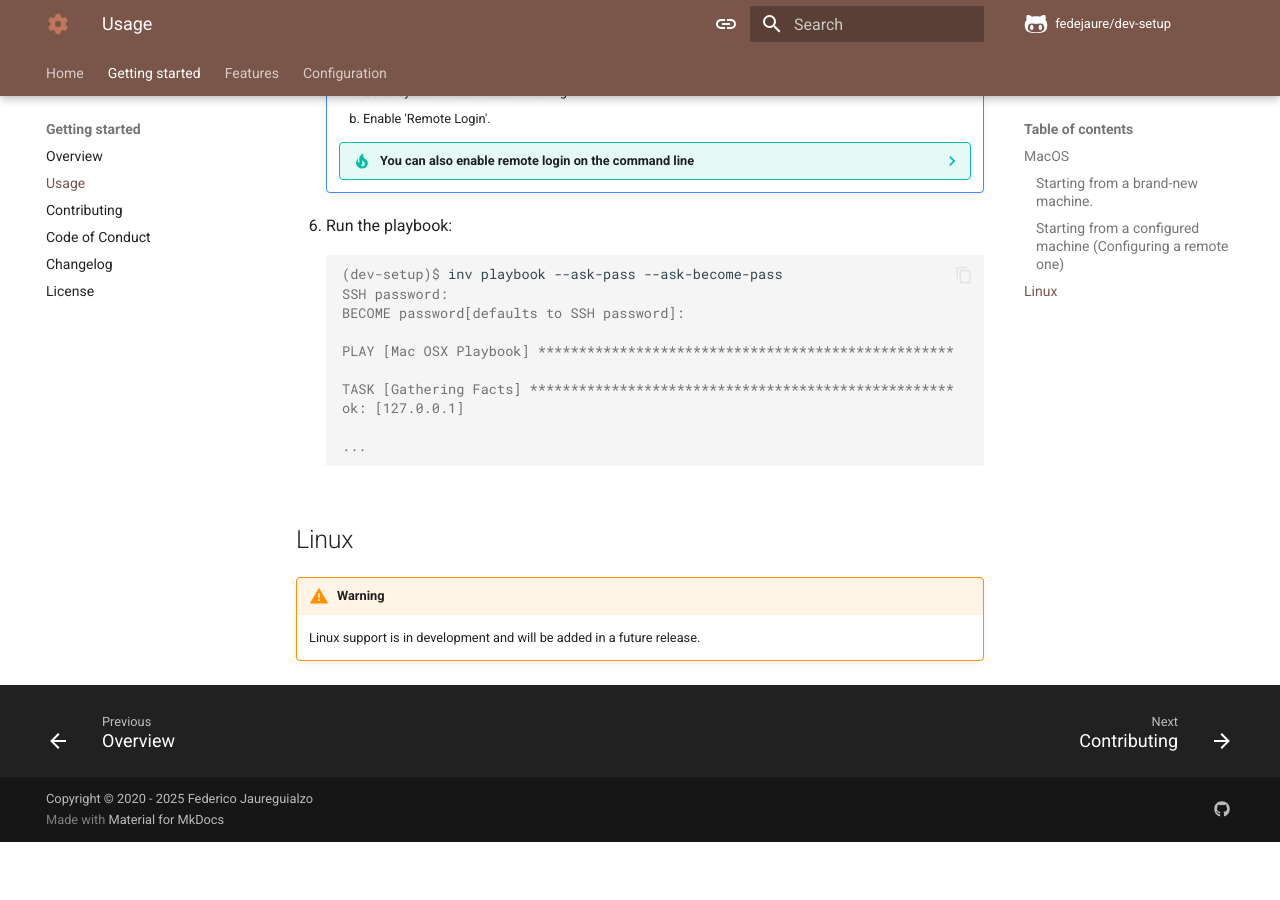
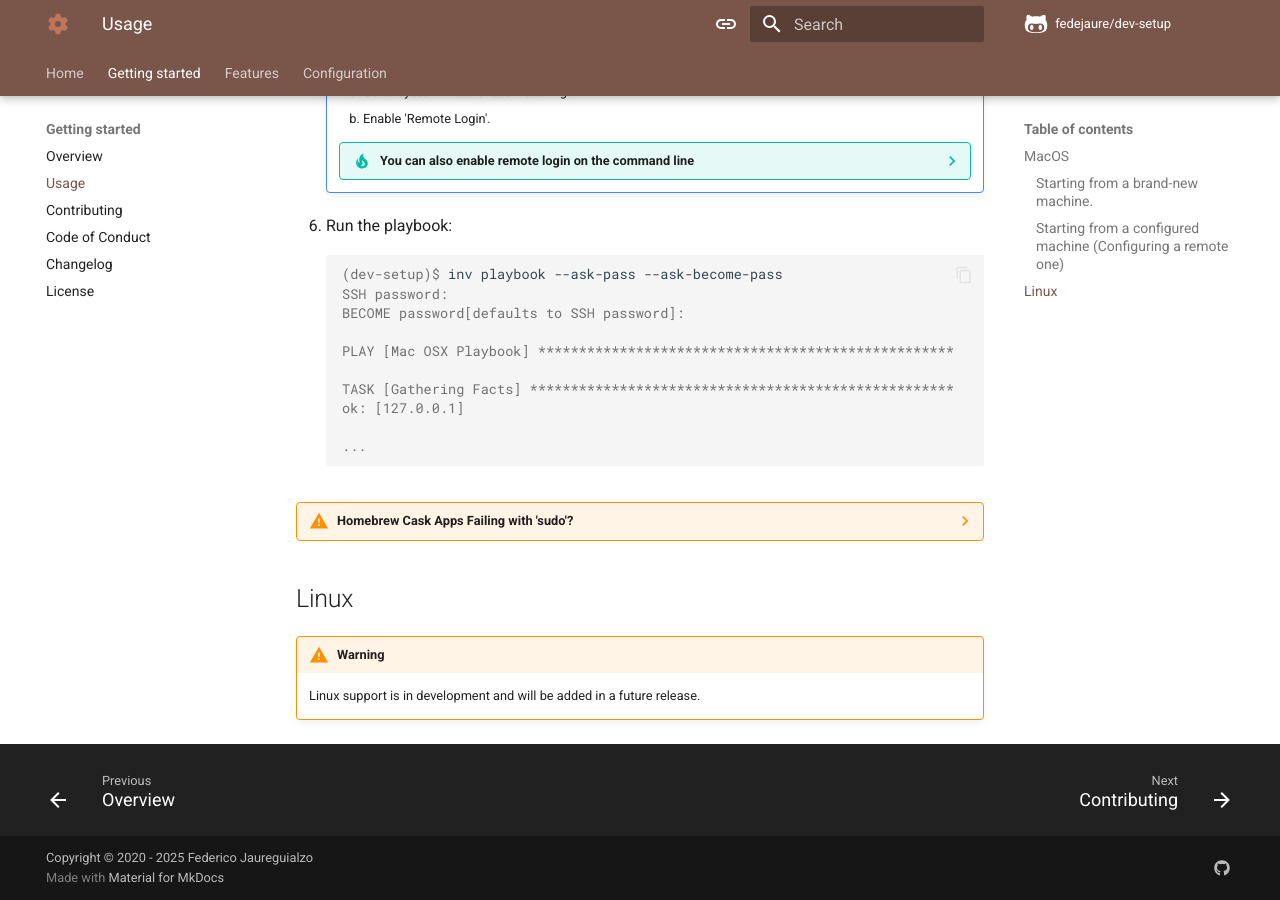
Before and after one commit to fedejaure/dev-setup, an MkDocs documentation site: the page built from docs/usage.md, in a window 1280 px wide and 900 px high, scrolled down 2436 px. Built offline with MkDocs 1.6.1 and Material for MkDocs 9.7.7, drawn with Linux system fonts in a browser that asks for light colours; comment, search, counter and statistics services are not loaded; before the commit the page ends 3278 px from its top, so only the background shows below that; some of the changed lines change nothing that is shown.

Commit message:
Improve docs

````diff
--- a/docs/usage.md
+++ b/docs/usage.md
@@ -159,6 +159,17 @@
     ...
     ```
 
+??? warning "Homebrew Cask Apps Failing with 'sudo'?"
+    If you're installing Homebrew Cask apps on a **remote macOS machine** and encounter permission issues requiring `sudo`, a workaround is available — but **it's not recommended for general use**.
+
+    You can try:
+
+    - Defining `ansible_become_password` directly in your `inventory` file.
+    - Reviewing [this related GitHub issue](https://github.com/geerlingguy/ansible-collection-mac/issues/102) for context and alternatives.
+
+    ⚠️ This workaround is **only suggested if you're stuck** and working on a remote Mac. It is better to ensure proper local privilege escalation via `--ask-become-pass` whenever possible.
+
+
 ## Linux
 
 !!! warning
````
